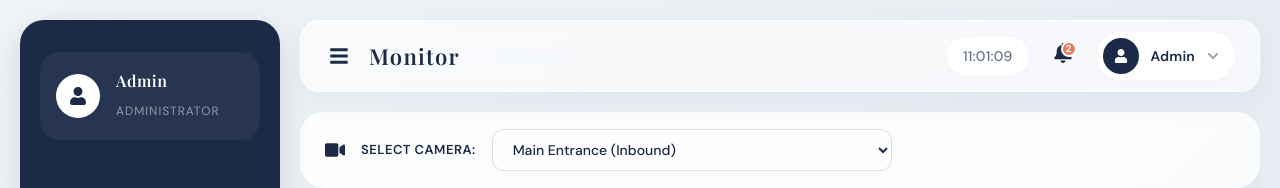
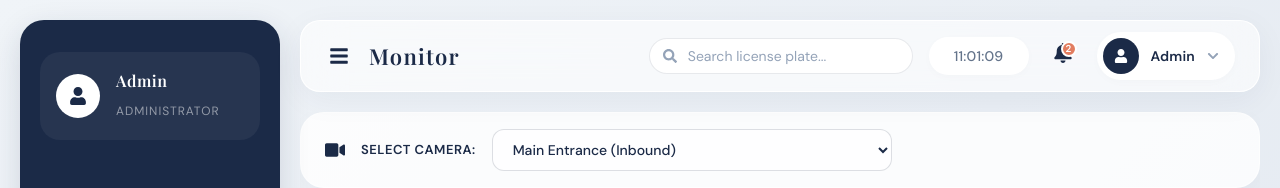
Before and after one commit to chanachoopol/lpr-system, a React (Vite) app: page /monitor in a window 1280 px wide. Shown: the top 188 px of the page. Built offline with nearby package versions, Linux system fonts and the light colour scheme; a web font is replaced by a local one.

Commit message:
add search bar to navbar

```diff
--- a/src/components/Navbar.jsx
+++ b/src/components/Navbar.jsx
@@ -1,7 +1,7 @@
 import { useState, useEffect, useRef } from 'react'
-import { FaBell, FaChevronDown, FaUser, FaMoon, FaSun, FaBars } from 'react-icons/fa'
+import { FaBell, FaChevronDown, FaUser, FaMoon, FaSun, FaBars, FaSearch } from 'react-icons/fa'
+import { useNavigate } from 'react-router-dom'
 import useAuthStore from '../store/authStore'
-import { useNavigate } from 'react-router-dom'
 
 function Navbar({ title, onToggle }) {
   const { user, logout } = useAuthStore()
@@ -9,6 +9,7 @@ function Navbar({ title, onToggle }) {
   const [time, setTime] = useState('')
   const [darkMode, setDarkMode] = useState(false)
   const [showDropdown, setShowDropdown] = useState(false)
+  const [searchQuery, setSearchQuery] = useState('')
   const dropdownRef = useRef(null)
 
   useEffect(() => {
@@ -36,6 +37,14 @@ function Navbar({ title, onToggle }) {
     return () => document.removeEventListener('mousedown', handleClickOutside)
   }, [])
 
+  function handleSearch(e) {
+    e.preventDefault()
+    if (searchQuery.trim()) {
+      navigate(`/history?search=${encodeURIComponent(searchQuery.trim())}`)
+      setSearchQuery('')
+    }
+  }
+
   function toggleDarkMode() {
     setDarkMode(!darkMode)
     document.body.classList.toggle('dark-mode')
@@ -54,6 +63,18 @@ function Navbar({ title, onToggle }) {
       </button>
 
       <h1 className="nb-title">{title}</h1>
+
+      {/* Search Bar */}
+      <form className="nb-search" onSubmit={handleSearch}>
+        <FaSearch className="nb-search-icon" />
+        <input
+          type="text"
+          className="nb-search-input"
+          placeholder="Search license plate..."
+          value={searchQuery}
+          onChange={(e) => setSearchQuery(e.target.value)}
+        />
+      </form>
 
       <div className="nb-right">
         <div className="nb-time">{time}</div>
--- a/src/styles/Layout.css
+++ b/src/styles/Layout.css
@@ -273,6 +273,9 @@
   padding: 6px 16px;
   border-radius: 20px;
   box-shadow: 0 2px 8px rgba(0, 0, 0, 0.02);
+  min-width: 100px;
+  text-align: center;
+  font-variant-numeric: tabular-nums;
 }
 
 .nb-bell {
@@ -410,3 +413,41 @@
     display: none;
   }
 }
+/* Search Bar */
+.nb-search {
+  display: flex;
+  align-items: center;
+  position: relative;
+  flex: 1;
+  max-width: 300px;
+}
+
+.nb-search-icon {
+  position: absolute;
+  left: 14px;
+  color: rgb(148, 163, 184);
+  font-size: 14px;
+  pointer-events: none;
+}
+
+.nb-search-input {
+  width: 100%;
+  padding: 8px 16px 8px 38px;
+  border: 1px solid rgba(27, 42, 71, 0.1);
+  border-radius: 20px;
+  background: rgb(255, 255, 255);
+  font-family: 'DM Sans', sans-serif;
+  font-size: 14px;
+  color: rgb(27, 42, 71);
+  outline: none;
+  transition: all 0.2s ease;
+}
+
+.nb-search-input::placeholder {
+  color: rgb(148, 163, 184);
+}
+
+.nb-search-input:focus {
+  border-color: rgba(27, 42, 71, 0.3);
+  box-shadow: 0 2px 8px rgba(27, 42, 71, 0.08);
+}
```
